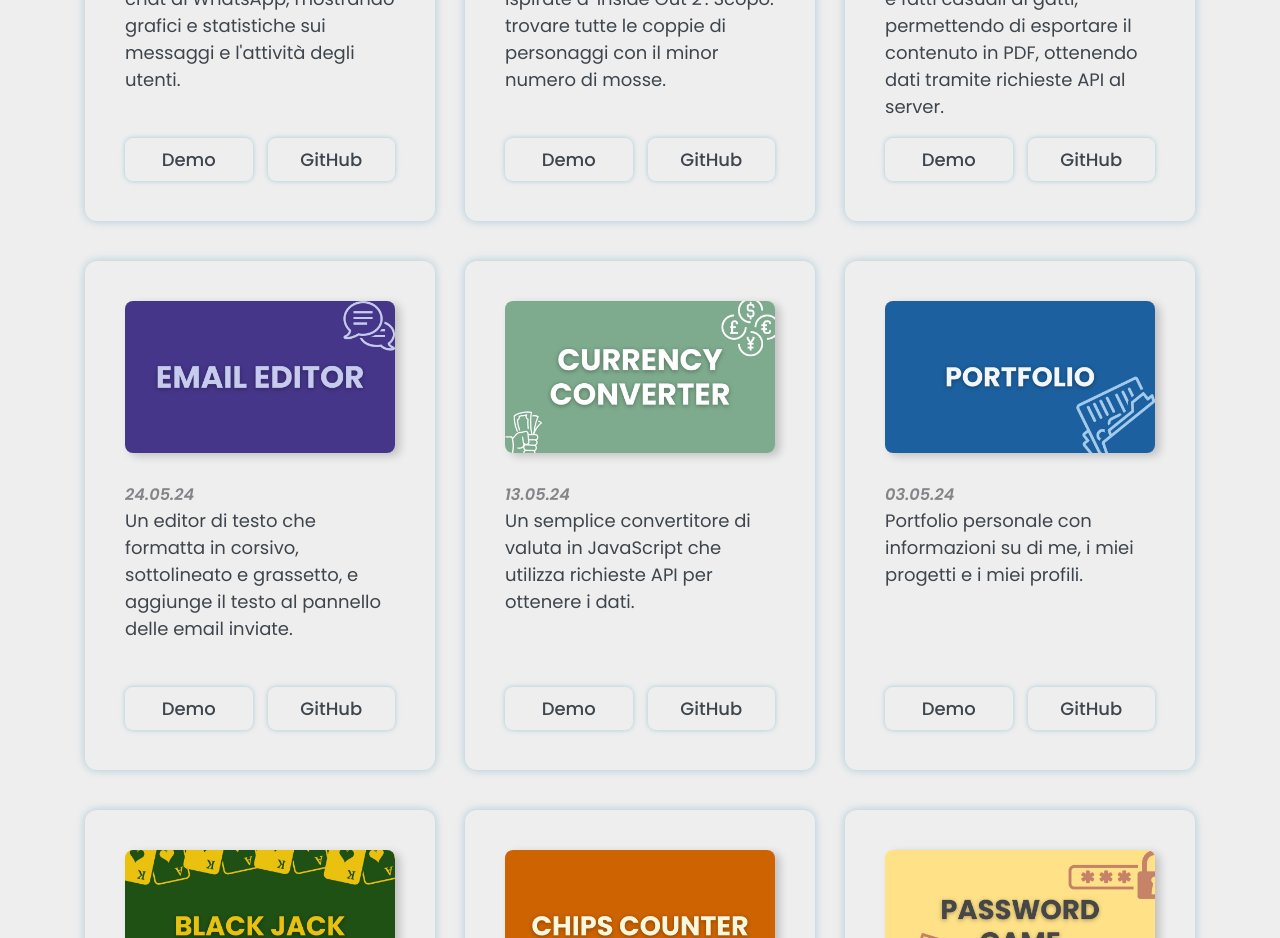
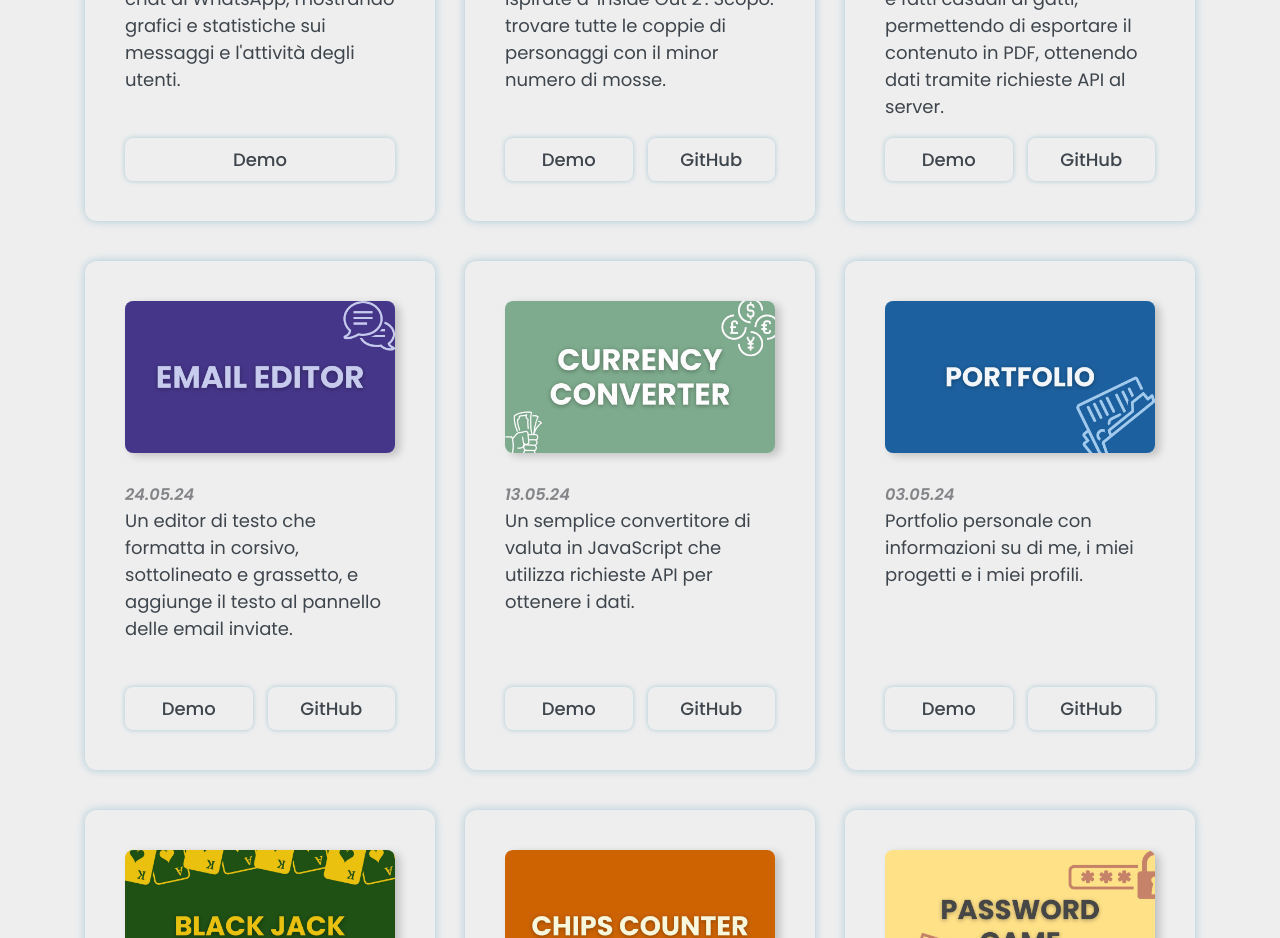
Before and after one commit to klementina1809/personalPortfolio, a React (Vite) app: page / in a window 1280 px wide. Shown: the part 1780-2718 px from the top of the page. Built offline with nearby package versions, Linux system fonts and the light colour scheme.

Commit message:
gitHub button condition

```diff
--- a/src/components/Project.jsx
+++ b/src/components/Project.jsx
@@ -1,12 +1,10 @@
-import React from "react";
-
 function Project({ data }) {
 	return (
 		<div className="project">
 			{/* <h3>{data.title}</h3> */}
 			<img src={data.img} alt="" />
 			<div className="info-container">
-			<span className="date">{data.date}</span>
+				<span className="date">{data.date}</span>
 				<div className="description-container">
 					<p className="description">{data.description} </p>
 				</div>
@@ -14,9 +12,11 @@ function Project({ data }) {
 					<a href={data.linkWeb} target="_blank">
 						Demo
 					</a>
-					<a href={data.linkGit} target="_blank">
-						GitHub
-					</a>
+					{data.linkGit !== null && (
+						<a href={data.linkGit} target="_blank">
+							GitHub
+						</a>
+					)}
 				</div>
 			</div>
 		</div>
--- a/src/data/allProjects.json
+++ b/src/data/allProjects.json
@@ -168,7 +168,7 @@
 			"description": "Un progetto che analizza le chat di WhatsApp, mostrando grafici e statistiche sui messaggi e l'attività degli utenti.",
 			"img": "./photo/WhatsStats.jpg",
 			"linkWeb": "https://whatsstats.com/",
-			"linkGit": "https://github.com/IGOLz/whatsapp-analytics",
+			"linkGit": null,
 			"date": "01.10.24"
 		}
 	]
```
